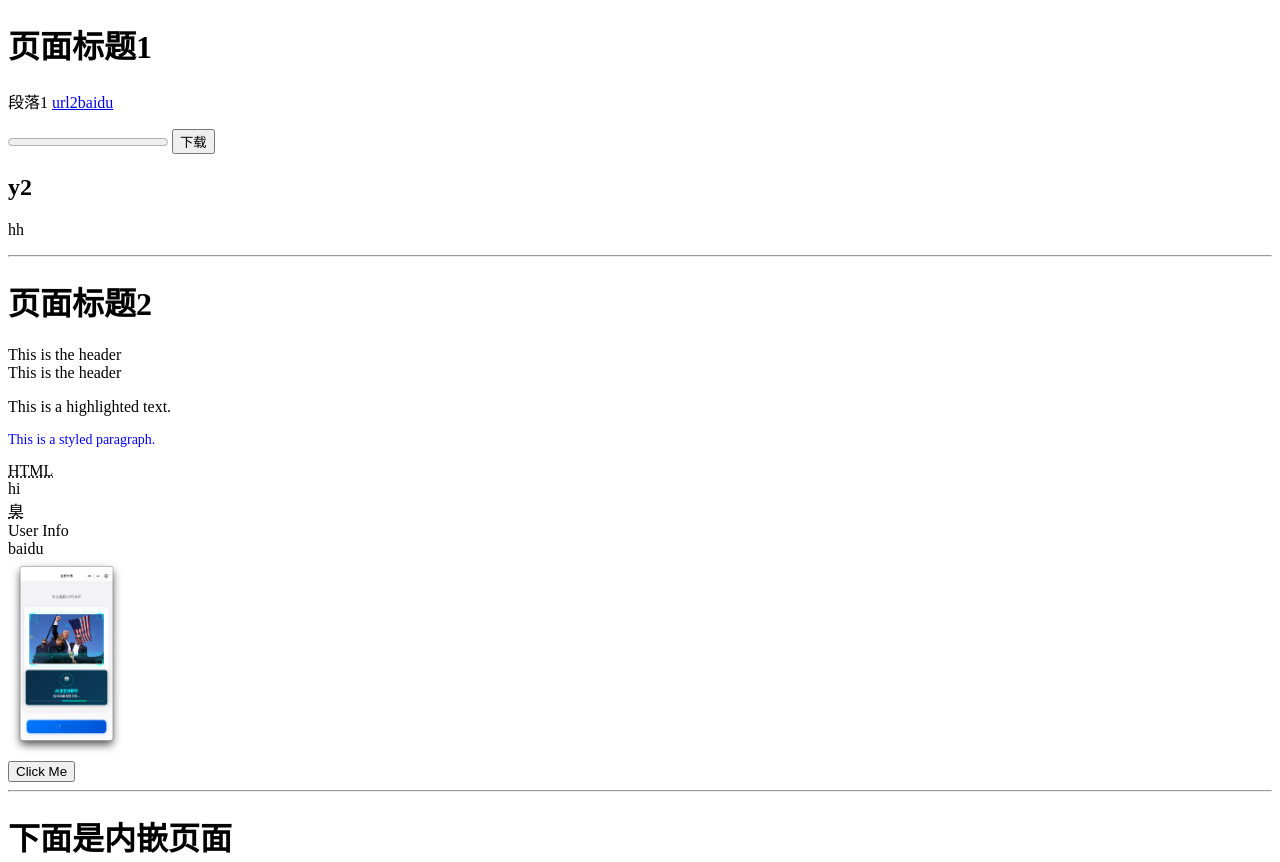
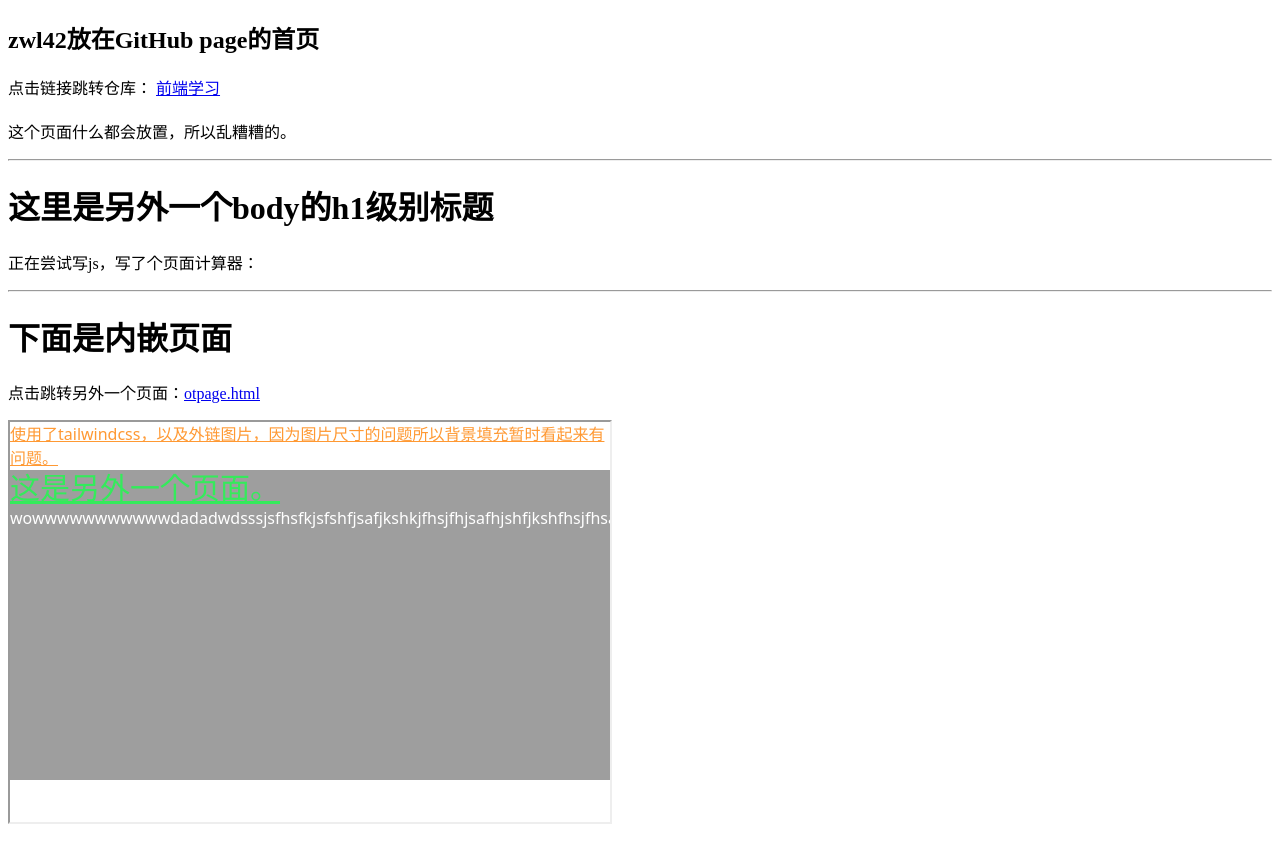
Before and after one commit to ZWL42/front-learning, a plain HTML site: page index.html in a window 1280 px wide. Shown: the top 862 px of the page. After the commit the page ends 836 px from the top, so only its background shows below. Drawn offline with nearby package versions, Linux system fonts and the light colour scheme.

Commit message:
更新 index.html 和 otpage.html，调整标题和样式，优化页面内容

```diff
--- a/index.html
+++ b/index.html
@@ -2,7 +2,7 @@
 <html>
 <head>
     <meta charset="UTF-8">
-    <meta http-equiv="refresh" content="5">
+    <!-- <meta http-equiv="refresh" content="5"> 有点烦人，关掉了-->
     <title>前端学习的主页</title>
     <style></style>
     <script>
@@ -13,34 +13,18 @@
     <!--html注释-->
 </head>
 <body>
-    <h1>
-        页面标题1
-    </h1>
-    <p>
-        段落1 <a href="https://www.baidu.com">url2baidu</a>
-    </p>
-    <p>
-        <progress id='progress1' value="0" max="100">
-        </progress>
-        <button onclick="start_run(100)">下载</button>
-        <script>
-        function start_run(n)
-            {
-                if(n==0){alert("下载完成")}
-                var progress1=document.getElementById("progress1")
-                n=n-1
-                cur_task=100-n
-                progress1.value=cur_task
-                setTimeout("start_run("+n+")",100)
-
-            }
-        </script>
-    </p>
     <h2>
-        y2
+        zwl42放在GitHub page的首页
     </h2>
     <p>
-        hh
+        点击链接跳转仓库： <a href="https://github.com/ZWL42/front-learning">前端学习</a>
+    </p>
+
+    <h2>
+
+    </h2>
+    <p>
+        这个页面什么都会放置，所以乱糟糟的。
     </p>
 </body>
 
@@ -49,36 +33,21 @@
 
 <body>
     <h1>
-        页面标题2
+        这里是另外一个body的h1级别标题
     </h1>
-    <div id="header">This is the header</div>
-    <div id="header">This is the header</div>
-    <p class="text highlight">This is a highlighted text.</p>
-    <p style="color: blue; font-size: 14px;">This is a styled paragraph.</p>
-    <abbr title="HyperText Markup Language">HTML</abbr>
-    <br>
-    <abbr>hi</abbr>
-    <br>
-    <abbr title="114514">臭</abbr>
-    <div data-user-id="12345">User Info</div>
-    <link href="www.baidu.com">baidu</link>
-    <br>
-    <img src="image.png" alt="An example image" height="199">
-    <br>
-    <button onclick="alert('Button clicked!')">Click Me</button>
-
-
-
-
+    <p>
+        正在尝试写js，写了个页面计算器：<a></a>
+    </p>
 </body>
 
 
 <hr>
 
-
-
 <body>
     <h1>下面是内嵌页面</h1>
+    <p>
+        点击跳转另外一个页面：<a href="otpage.html">otpage.html</a>
+    </p>
     <!-- iframe是页面内嵌其他页面-->
     <iframe src="otpage.html" width="600" height="400"></iframe>
 </body>
--- a/otpage.html
+++ b/otpage.html
@@ -5,12 +5,12 @@
         <script src="https://cdn.jsdelivr.net/npm/@tailwindcss/browser@4"></script>
     </head>
 <body>
-    <h2>使用了tailwindcss，以及外链图片，背景填充暂时看起来有问题。</h2>
+    <h2 class="text-[#ff9933] underline">使用了tailwindcss，以及外链图片，因为图片尺寸的问题所以背景填充暂时看起来有问题。</h2>
     <div class="bg-[url(https://upload.wikimedia.org/wikipedia/zh/4/48/Windows_XP_Bliss.jpg)] bg-blue-500 bg-auto">
     <h1 class="text-3xl text-[#34eb5b] underline ">
-    另外一个页面。
+    这是另外一个页面。
     </h1>
-    <p class="text-3xl">
+    <p class="text-[#ffffff] text-1xl">
         wowwwwwwwwwwwdadadwdsssjsfhsfkjsfshfjsafjkshkjfhsjfhjsafhjshfjkshfhsjfhsajkhfkshfkashfjsahkjfhsajkfhjsfhja
     </p>
     <img src="https://upload.wikimedia.org/wikipedia/zh/4/48/Windows_XP_Bliss.jpg" alt="win xp wallpaper" width="333">
```
